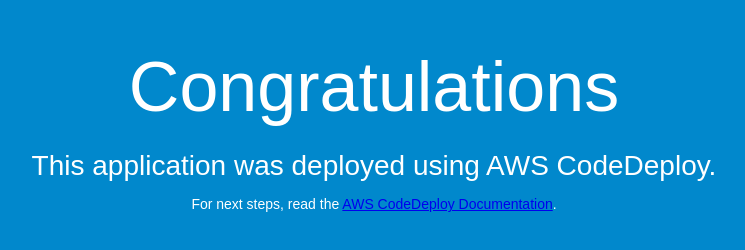
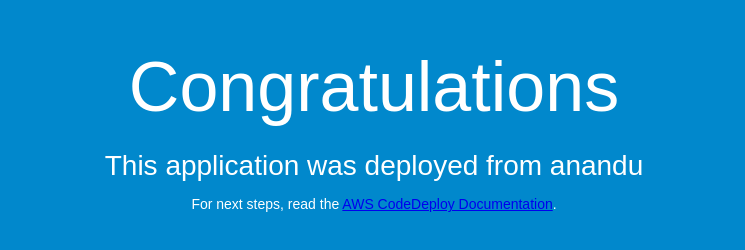
Before and after one commit to Anandurajkumar/terraform-codecommit-1, a plain HTML site: page index.html in a window 1280 px wide. Shown: the whole page, without its empty margins (266-1011 px from the left). Drawn offline with Linux system fonts and the light colour scheme.

Commit message:
code_commit

```diff
--- a/index.html
+++ b/index.html
@@ -27,7 +27,7 @@
 <body>
   <div align="center">
     <h1>Congratulations</h1>
-    <h2>This application was deployed using AWS CodeDeploy.</h2>
+    <h2>This application was deployed from anandu</h2>
     <p>For next steps, read the <a href="http://aws.amazon.com/documentation/codedeploy">AWS CodeDeploy Documentation</a>.</p>
   </div>
 </body>
```
